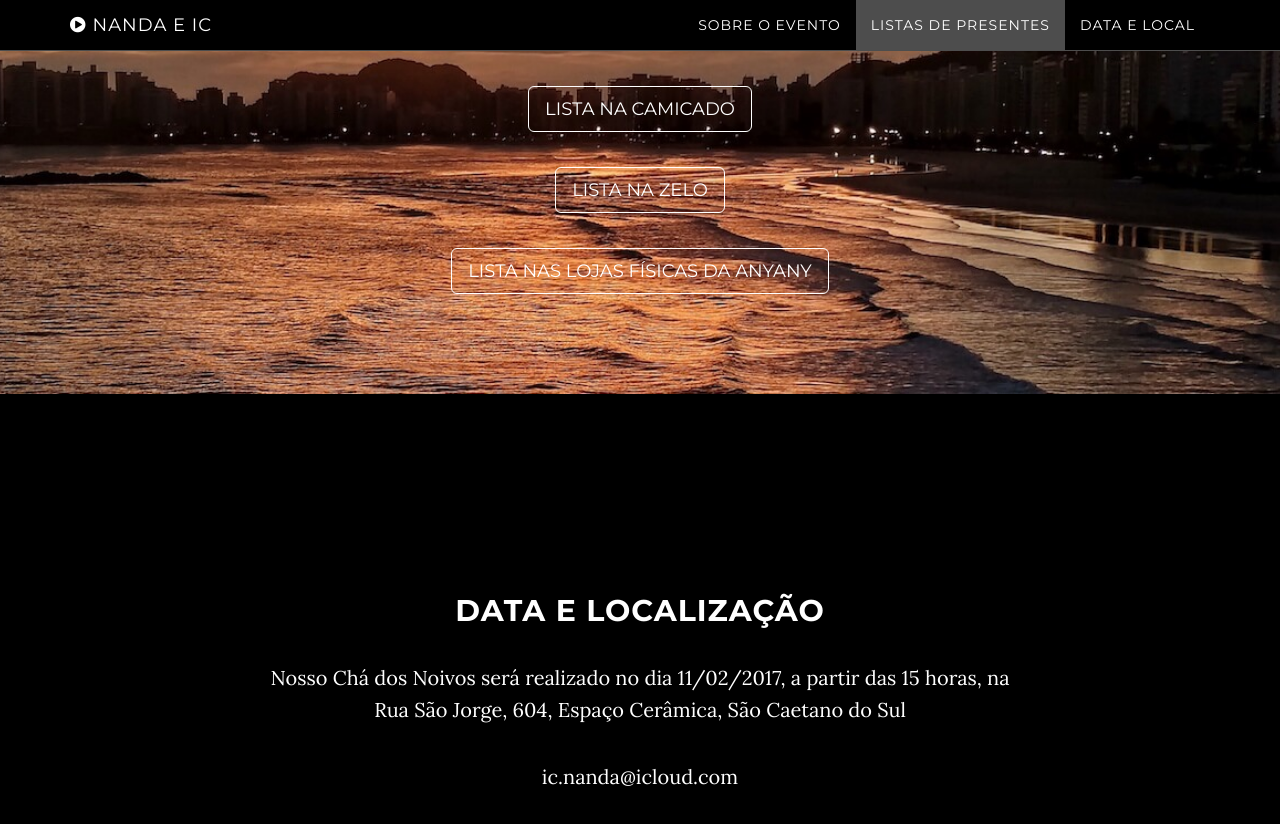
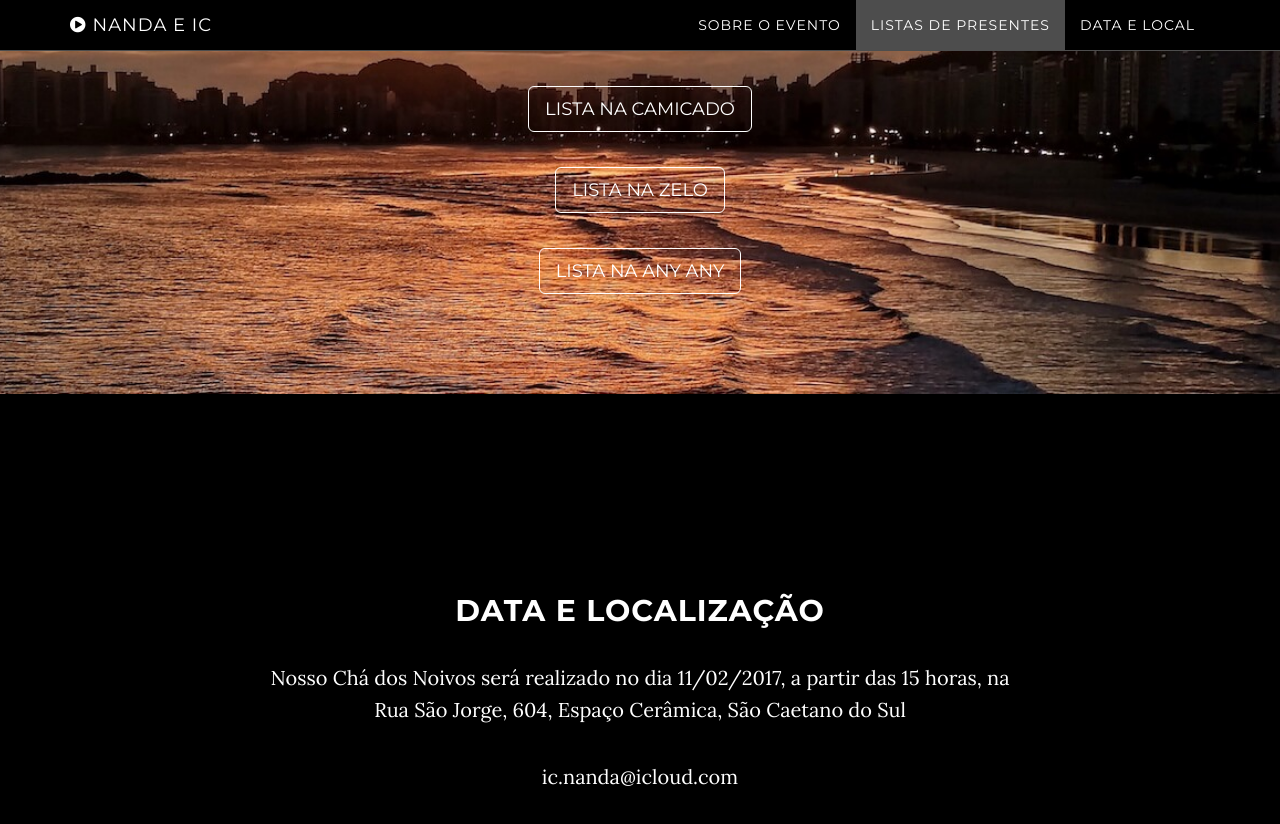
Before and after one commit to icaro02/wedding_website, a Jekyll site: the page built from index.html, in a window 1280 px wide and 900 px high, scrolled down 3784 px, cut to the strip 0-824 px from the top of the window. Built offline with Jekyll 4.4.1, drawn with Linux system fonts in a browser that asks for light colours.

Commit message:
novas mudancas

```diff
--- a/_includes/download.html
+++ b/_includes/download.html
@@ -9,7 +9,7 @@
                     <p></p>
                     <a href="http://www2.zelo.com.br/weddinglistProducts.aspx?id=76637&idproduct=&qty=" target="_blank" class="btn btn-default btn-lg">Lista na Zelo</a>
                     <p></p>
-                    <a href="http://www.anyany.com.br/institucional/nossas-lojas" target="_blank" class="btn btn-default btn-lg">Lista nas lojas físicas da AnyAny</a>
+                    <a href="http://www.anyany.com.br/institucional/nossas-lojas" target="_blank" class="btn btn-default btn-lg">Lista na Any Any</a>
                 </div>
             </div>
         </div>
```
